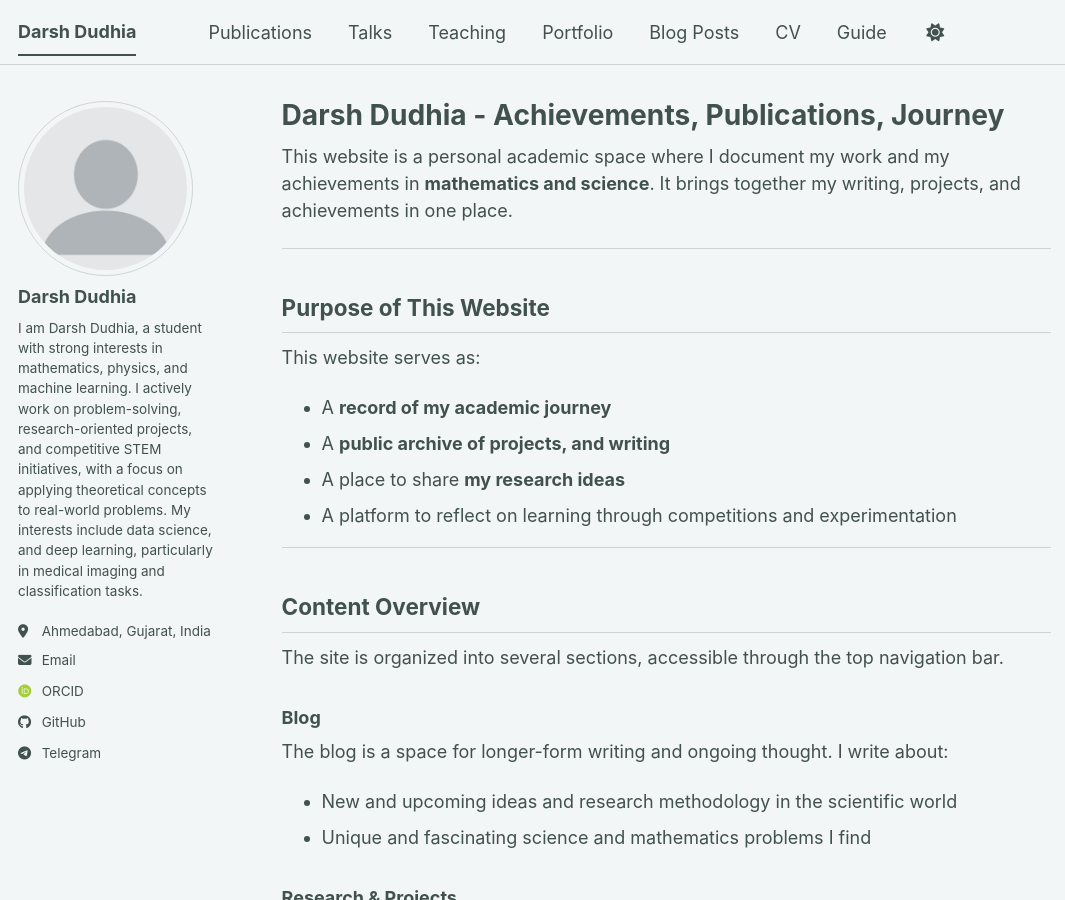
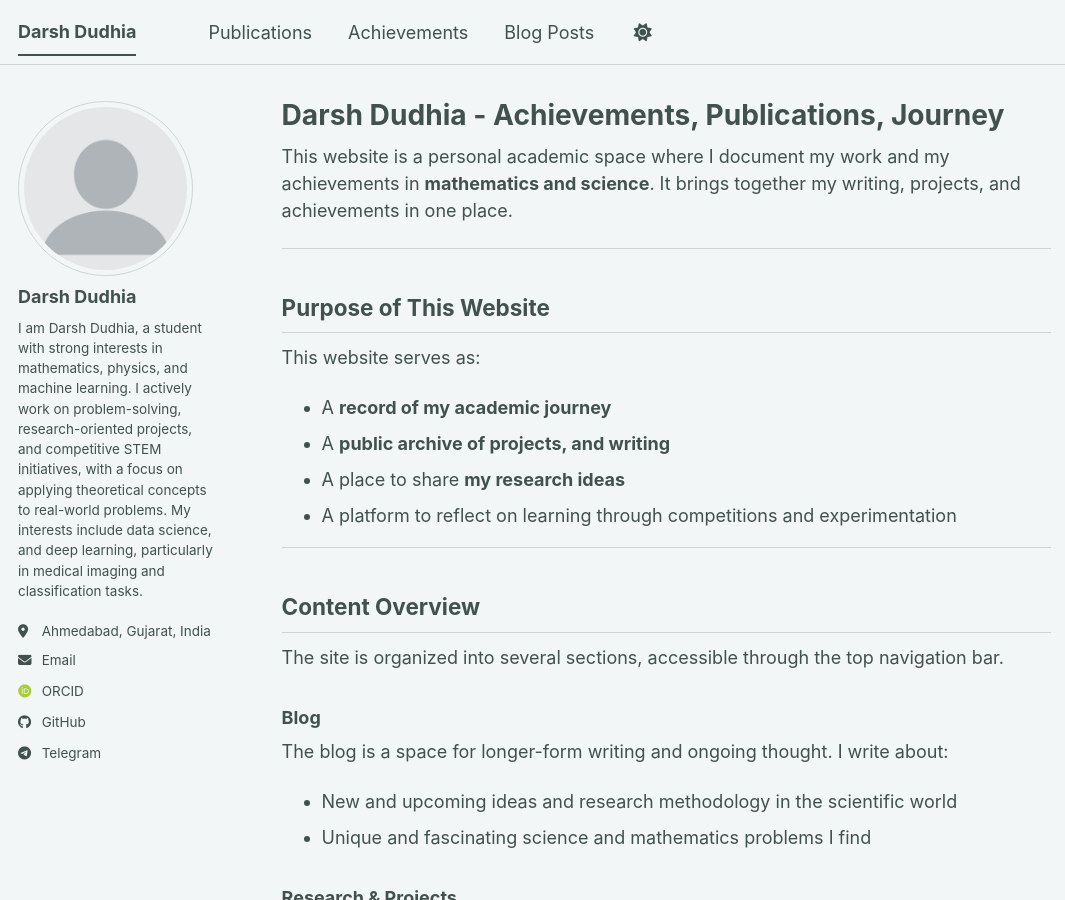
Before and after one commit to darshdudhia/darshdudhia.github.io, a Jekyll site: the page built from _pages/about.md, in a window 1280 px wide and 900 px high. Shown: the whole window, without its empty margins (0-1065 px from the left). Built offline with Jekyll 4.4.1, drawn with Linux system fonts in a browser that asks for light colours; some web fonts are replaced; a script bundle is joined from its source files by our own code; library files that are not in the unit come from our copies.

Commit message:
Update navigation menu by modifying sections
Removed 'Talks', 'Teaching', 'Portfolio', and 'CV' sections from navigation. Added 'Achievements' section.

```diff
--- a/_data/navigation.yml
+++ b/_data/navigation.yml
@@ -11,23 +11,11 @@ main:
   - title: "Publications"
     url: /publications/
 
-  - title: "Talks"
-    url: /talks/
-
-  - title: "Teaching"
-    url: /teaching/
-
-  - title: "Portfolio"
-    url: /portfolio/
+  - title: "Achievements"
+    url: /achievements/
 
   - title: "Blog Posts"
     url: /year-archive/
 
-  - title: "CV"
-    url: /cv/
-
   # - title: "CV"
   #   url: /cv-json/
-
-  - title: "Guide"
-    url: /markdown/
```
